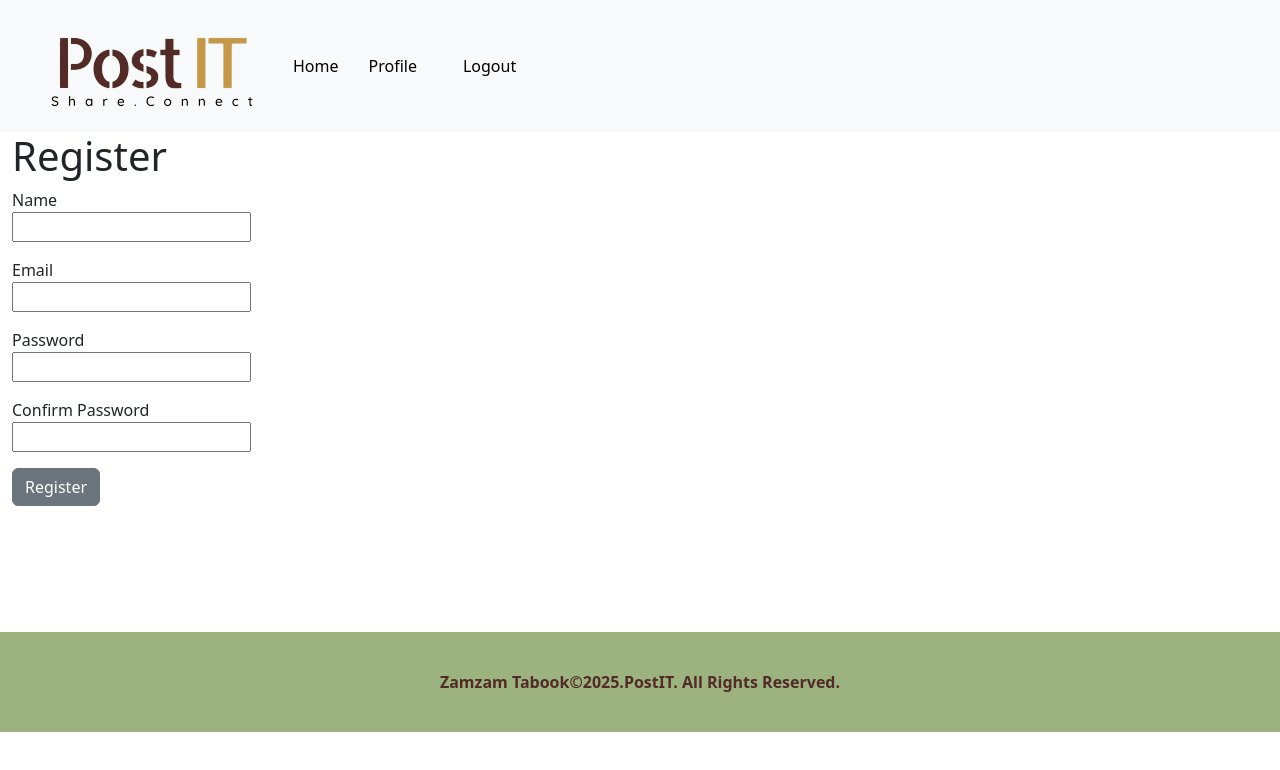
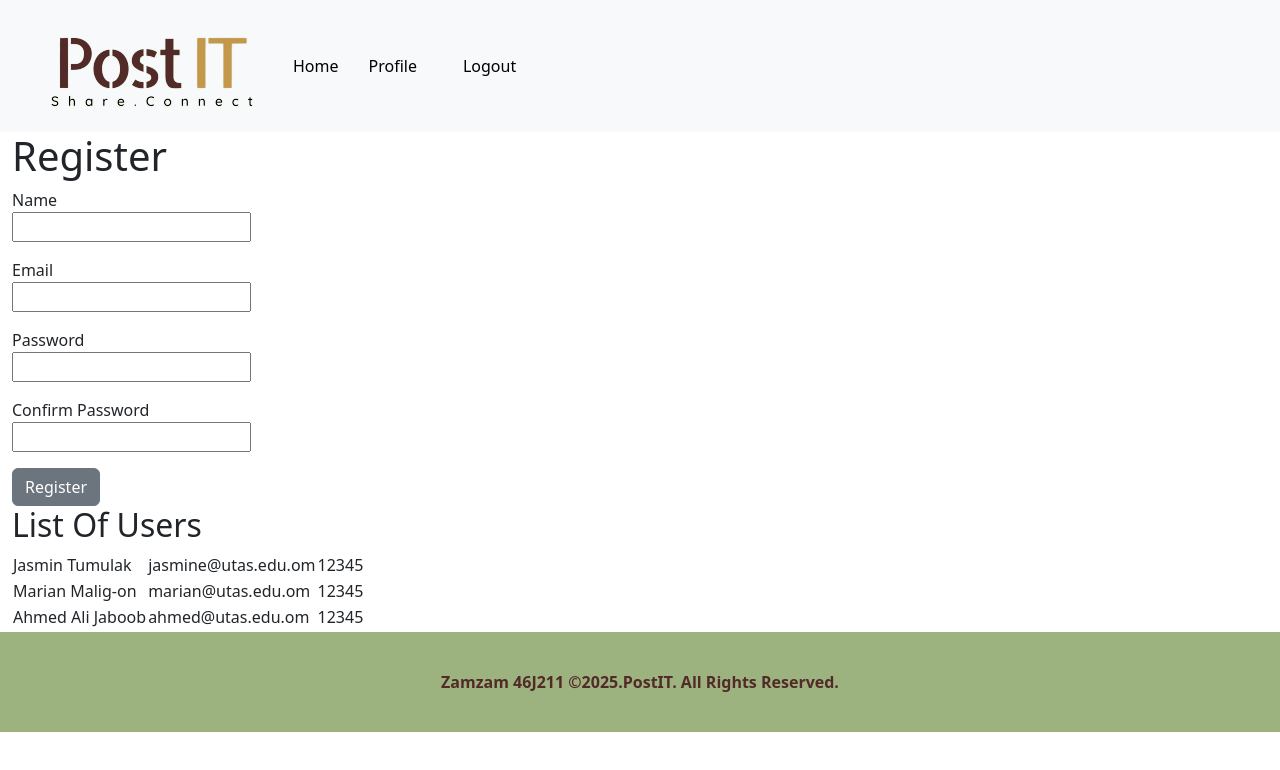
Before and after one commit to anne32z/post-it, a React (Create React App) app in the folder client/: page /register in a window 1280 px wide. Shown: the top 770 px of the page. Built offline with nearby package versions, Linux system fonts and the light colour scheme.

Commit message:
Updated the user state

```diff
--- a/client/public/index.html
+++ b/client/public/index.html
@@ -2,7 +2,7 @@
 <html lang="en">
   <head>
     <meta charset="utf-8" />
-    <link rel="icon" href="%PUBLIC_URL%/favicon.ico" />
+    <link rel="icon" href="%PUBLIC_URL%/logo.png" />
     <meta name="viewport" content="width=device-width, initial-scale=1" />
     <meta name="theme-color" content="#000000" />
     <meta
--- a/client/src/Components/Footer.js
+++ b/client/src/Components/Footer.js
@@ -1,7 +1,7 @@
 const Footer = () => {
   return (
     <footer className="footer">
-      <div>Zamzam Tabook©2025.PostIT. All Rights Reserved.</div>
+      <div>Zamzam 46J211 ©2025.PostIT. All Rights Reserved.</div>
     </footer>
   );
 };
--- a/client/src/Components/Register.js
+++ b/client/src/Components/Register.js
@@ -3,6 +3,7 @@
 import * as yup from "yup";
 import { useForm } from "react-hook-form";
 import { yupResolver } from "@hookform/resolvers/yup";
+import { useSelector } from "react-redux"; // we use to access the redux state and extract data from the store
 
 import {
   Button,
@@ -21,9 +22,9 @@
     register,
     handleSubmit,
     formState: { errors },
-  } = useForm({ resolver: yupResolver(userSchemaValidation) });
+  } = useForm({ resolver: yupResolver(userSchemaValidation) }); // Handle form submission
 
-  // Handle form submission
+  const userList = useSelector((state) => state.users.value); // this is to get the data that we initiate in the slice and it can be written anywhere as long as it is before the return statement
 
   const onSubmit = (data) => {
     console.log("Form Data", data); // You can handle the form submission here
@@ -75,6 +76,22 @@
           </Col>
         </Row>
       </Form>
+      <Row>
+        <Col md={6}>
+          <h2>List Of Users</h2>
+          <table>
+            <tbody>
+              {userList.map((user) => (
+                <tr key={user.email}>
+                  <td>{user.name}</td>
+                  <td>{user.email}</td>
+                  <td>{user.password}</td>
+                </tr>
+              ))}
+            </tbody>
+          </table>
+        </Col>
+      </Row>
     </Container>
   );
 };
--- /dev/null
+++ b/client/src/ExampleData.js
@@ -0,0 +1,31 @@
+export const UsersData = [
+  {
+    id: 1,
+
+    name: "Jasmin Tumulak",
+
+    email: "jasmine@utas.edu.om",
+
+    password: "12345",
+  },
+
+  {
+    id: 2,
+
+    name: "Marian Malig-on",
+
+    email: "marian@utas.edu.om",
+
+    password: "12345",
+  },
+
+  {
+    id: 3,
+
+    name: "Ahmed Ali Jaboob",
+
+    email: "ahmed@utas.edu.om",
+
+    password: "12345",
+  },
+];
--- /dev/null
+++ b/client/src/Features/UserSlice.js
@@ -0,0 +1,12 @@
+import { createSlice } from "@reduxjs/toolkit";
+import {UsersData} from "../ExampleData";
+
+const initialState = { value: UsersData }; //list of user is an object with empty array as initial value(it doesnt have to be an object but best practice)
+//Assign the data from the exampleData
+const userSlice = createSlice({
+  name: "users", //this is a must.
+  initialState, //this is also a must, its actually initialState:initialState but we shorten it.
+  reducer: {}, // anything we want to do goes here (like update, create, delete)
+});
+
+export default userSlice.reducer;
--- a/client/src/Store/Store.js
+++ b/client/src/Store/Store.js
@@ -1,5 +1,9 @@
 import { configureStore } from "@reduxjs/toolkit";
+import usersReducer from "../Features/UserSlice";
 
 export const store = configureStore({
-  reducer: {},
+  //it will accept an object.
+  reducer: {
+    users: usersReducer,
+  },
 });
--- a/client/src/index.js
+++ b/client/src/index.js
@@ -1,7 +1,7 @@
 import React from "react";
 import ReactDOM from "react-dom/client";
 import App from "./App";
-import { store } from "./Store/Store";
+import { store } from "./Store/store";
 import { Provider } from "react-redux";
 
 const root = ReactDOM.createRoot(document.getElementById("root"));
```
Also changed, not shown: client/public/logo-t.png (added), client/public/logo.png (added).
